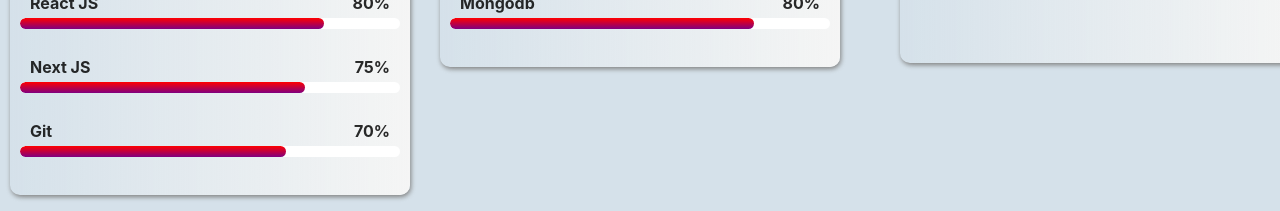
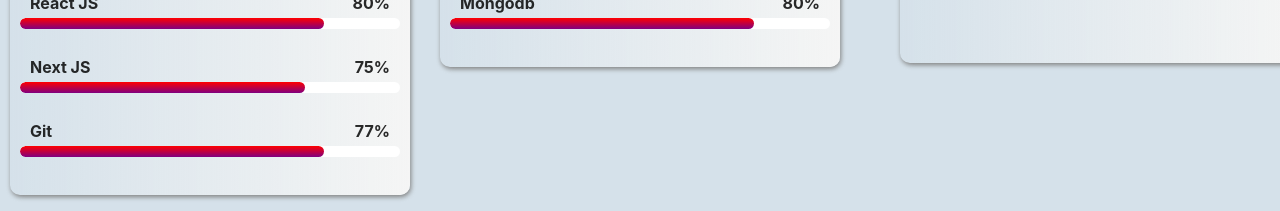
Before and after one commit to ugwucollins/PortFolio, a React (Vite) app in the folder My-Profile/: page / in a window 1280 px wide. Shown: the part 3040-3251 px from the top of the page. Built offline with nearby package versions, Linux system fonts and the light colour scheme.

Commit message:
updated css
for more web design

```diff
--- a/My-Profile/src/Compontent/Skills.tsx
+++ b/My-Profile/src/Compontent/Skills.tsx
@@ -68,9 +68,9 @@
             <div className="Skills-box-rating">
               <div className="line-p">
                 <p className="html-p">Git</p>
-                <p className="html-p-p">70%</p>
+                <p className="html-p-p">77%</p>
               </div>
-              <div className="lines7"></div>
+              <div className="lines2"></div>
             </div>
           </div>
         </div>
--- a/My-Profile/src/index.css
+++ b/My-Profile/src/index.css
@@ -228,7 +228,6 @@
   .dark-small {
     display: flex;
     justify-content: center;
-    background-color: red;
   }
   @keyframes slide {
     from {
```
